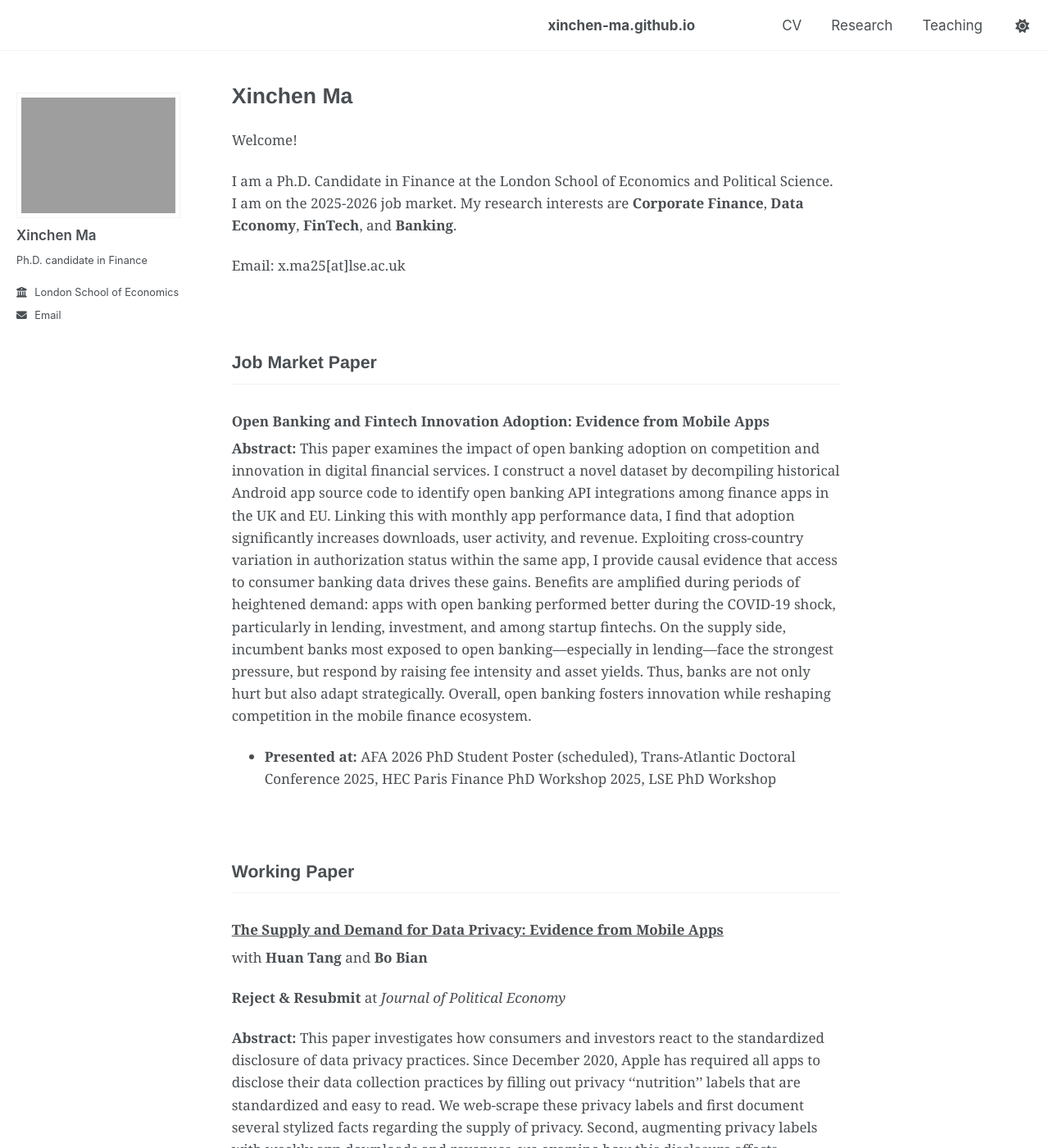
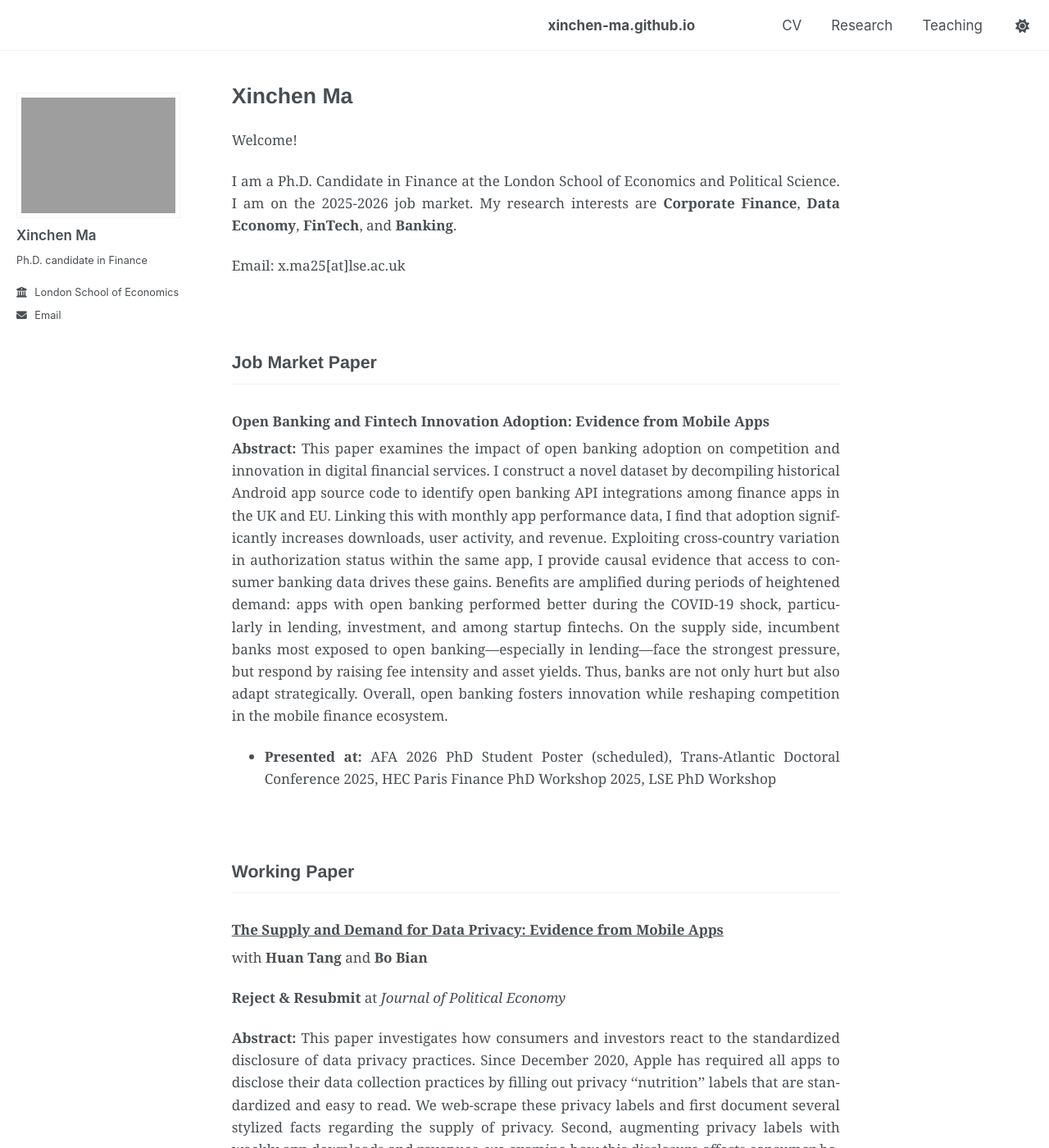
Before and after one commit to xinchen-ma/xinchen-ma.github.io, a Jekyll site: the page built from index.md, in a window 1280 px wide and 1400 px high. Shown: the whole window at 82% size. Built offline with Jekyll 4.4.1, drawn with Linux system fonts in a browser that asks for light colours; a script that is not in the unit is left out.

Commit message:
Update custom.css

```diff
--- a/assets/css/custom.css
+++ b/assets/css/custom.css
@@ -153,3 +153,24 @@ h2 a, h3 a, h4 a {
     display: none !important;
   }
 }
+
+/* Full-justify body copy only (not headings) */
+.page__content p,
+.page__content li {
+  text-align: justify;
+  text-justify: inter-word;   /* helps in some browsers */
+  hyphens: auto;              /* soft hyphenation for nicer breaks */
+}
+
+/* Keep headings, code, quotes left-aligned */
+.page__content h1,
+.page__content h2,
+.page__content h3,
+.page__content h4,
+.page__content h5,
+.page__content h6,
+.page__content pre,
+.page__content code,
+.page__content blockquote {
+  text-align: left;
+}
```
